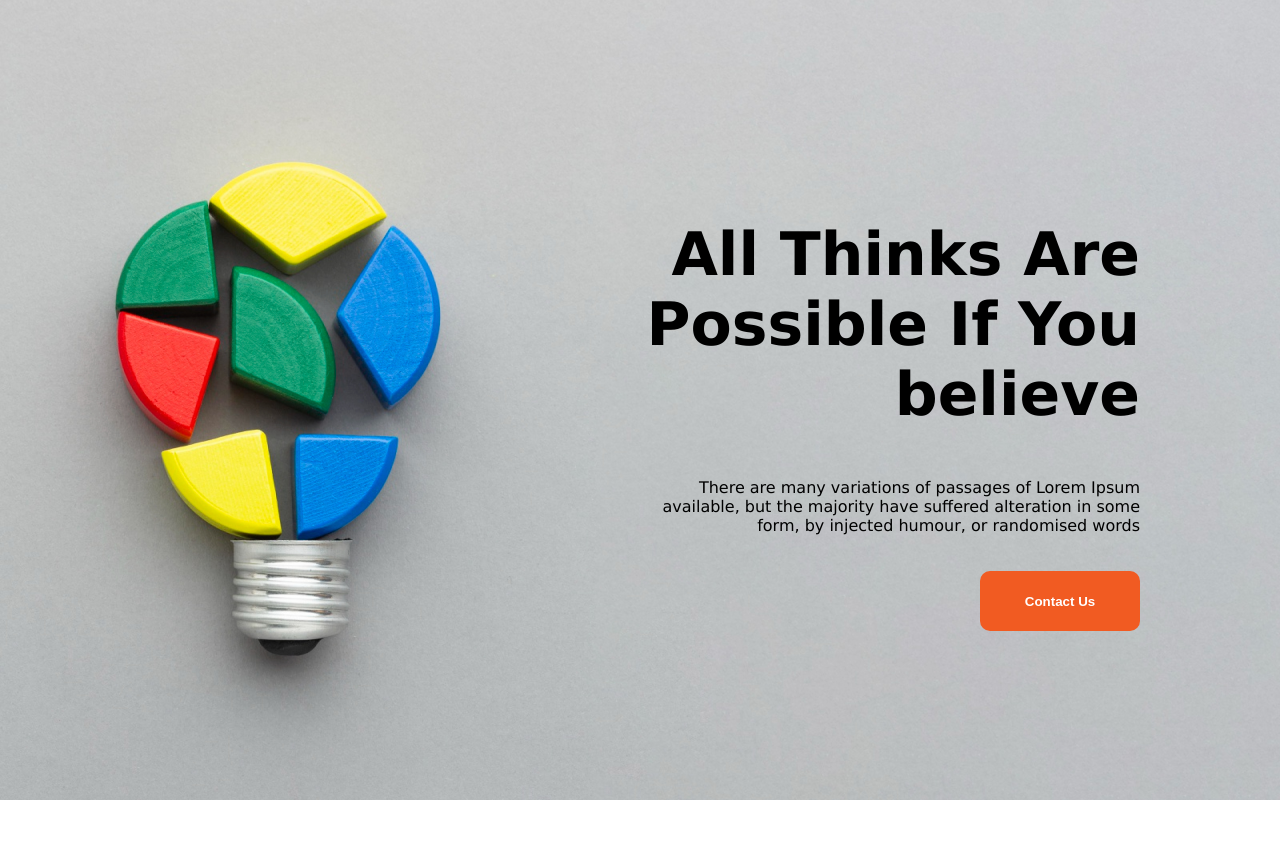
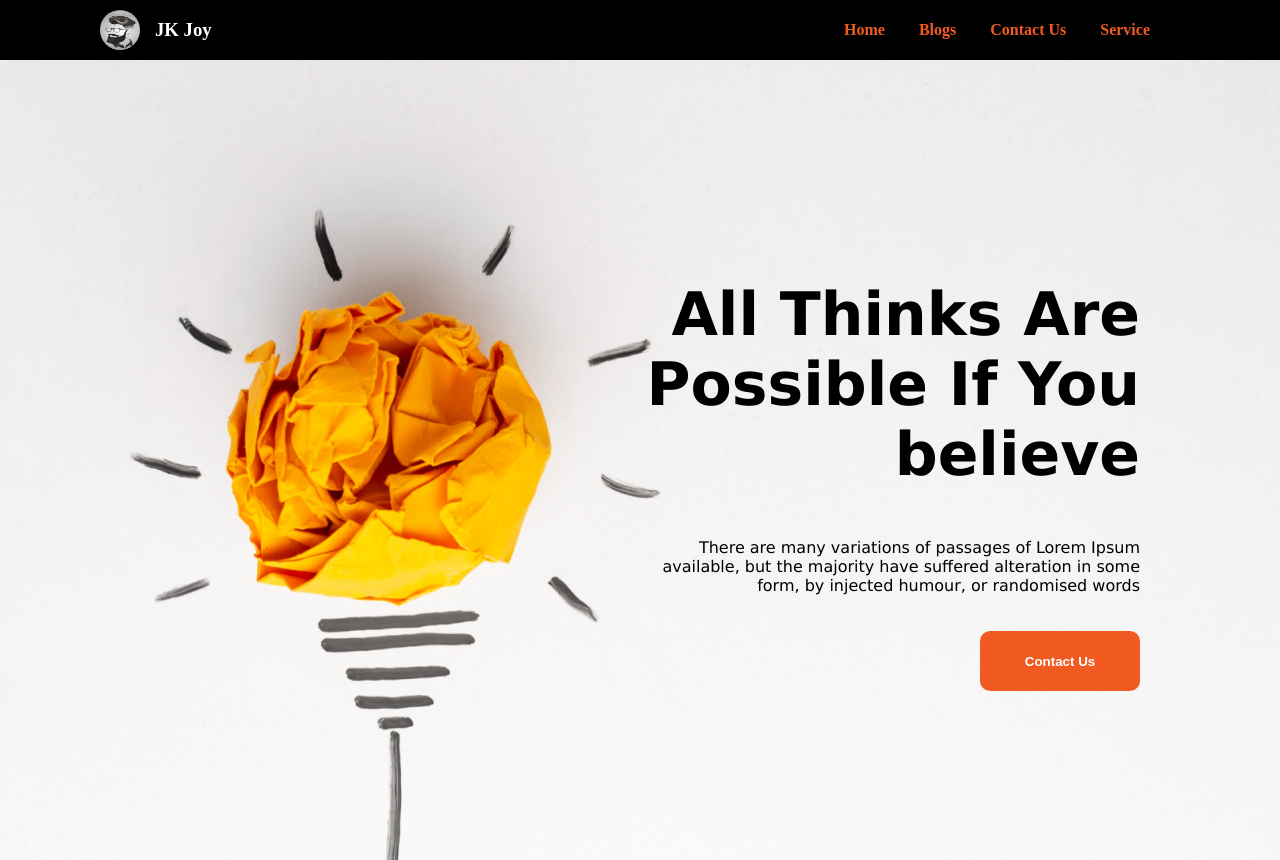
Before and after one commit to jkjoy99/Assignment-1, a plain HTML site: page index.html in a window 1280 px wide. Shown: the top 860 px of the page. Drawn offline with Linux system fonts and the light colour scheme.

Commit message:
Assignment completed with extra section

```diff
--- a/index.html
+++ b/index.html
@@ -5,11 +5,28 @@
     <meta charset="UTF-8">
     <meta http-equiv="X-UA-Compatible" content="IE=edge">
     <meta name="viewport" content="width=device-width, initial-scale=1.0">
-    <title><assignment-1></assignment-1></title>
+    <title>Assignment-1</title>
     <link rel="stylesheet" href="style.css">
 </head>
 
 <body>
+
+    <!-- header section -->
+    <header>
+        <nav class="header">
+            <div class="logo">
+                <img src="images/logo.jpg" alt="">
+                <h3>JK Joy</h3>
+            </div>
+            <div class="nav-link">
+                <a href="/home">Home</a>
+                <a href="/blogs">Blogs</a>
+                <a href="/contact">Contact Us</a>
+                <a href="/service">Service</a>
+            </div>
+        </nav>
+    </header>
+
     <!-- Banner Section -->
 
     <section class="banner">
@@ -21,8 +38,9 @@
             <button class="banner-btn">Contact Us</button>
         </div>
     </section>
-     <!-- My failures of previous year Section -->
-     <section class="failures-section">
+
+    <!-- My failures of previous year Section -->
+    <section class="failures-section">
         <div class="failures-img">
             <img src="images/person.png" alt="">
         </div>
@@ -85,8 +103,9 @@
             </div>
         </div>
     </section>
-     <!-- Bonous Section -->
-     <section class="bonous-section">
+
+    <!-- Bonous Section -->
+    <section class="bonous-section">
         <div class="bonous-items">
             <h1 class="bonous-title">Awlays keep a positive <br> mindset</h1>
             <button class="bonous-btn">Call Now</button>
--- a/style.css
+++ b/style.css
@@ -3,10 +3,44 @@ body {
     padding: 0;
 }
 
+/*** Header style ***/
+.header{
+    background-color: black;
+    height: 60px;
+    display: flex;
+    justify-content: space-between;
+    padding: 0 100px;
+    align-items: center;
+}
+
+.nav-link a{
+    text-decoration: none;
+    color: #F15B22;
+    margin-right: 30px;
+    font-weight: bold;
+}
+
+.nav-link a:hover{
+    color: antiquewhite;
+}
+
+.logo{
+    display: flex;
+    align-items: center;
+    color: white;
+}
+
+.logo img{
+    height: 40px;
+    width: 40px;
+    border-radius: 50%;
+margin-right: 15px;
+}
+
 /*** Bannar Style ***/
 .banner {
     height: 800px;
-    background-image: url("/images/banner/banner2.png");
+    background-image: url("/images/banner/banner1.png");
     display: flex;
     justify-content: end;
     align-items: center;
@@ -122,7 +156,6 @@ body {
 }
 
 /*** Footer ***/
-
 footer {
     background-color: black;
     color: white;
```
Also changed, not shown: images/logo.jpg (added).
